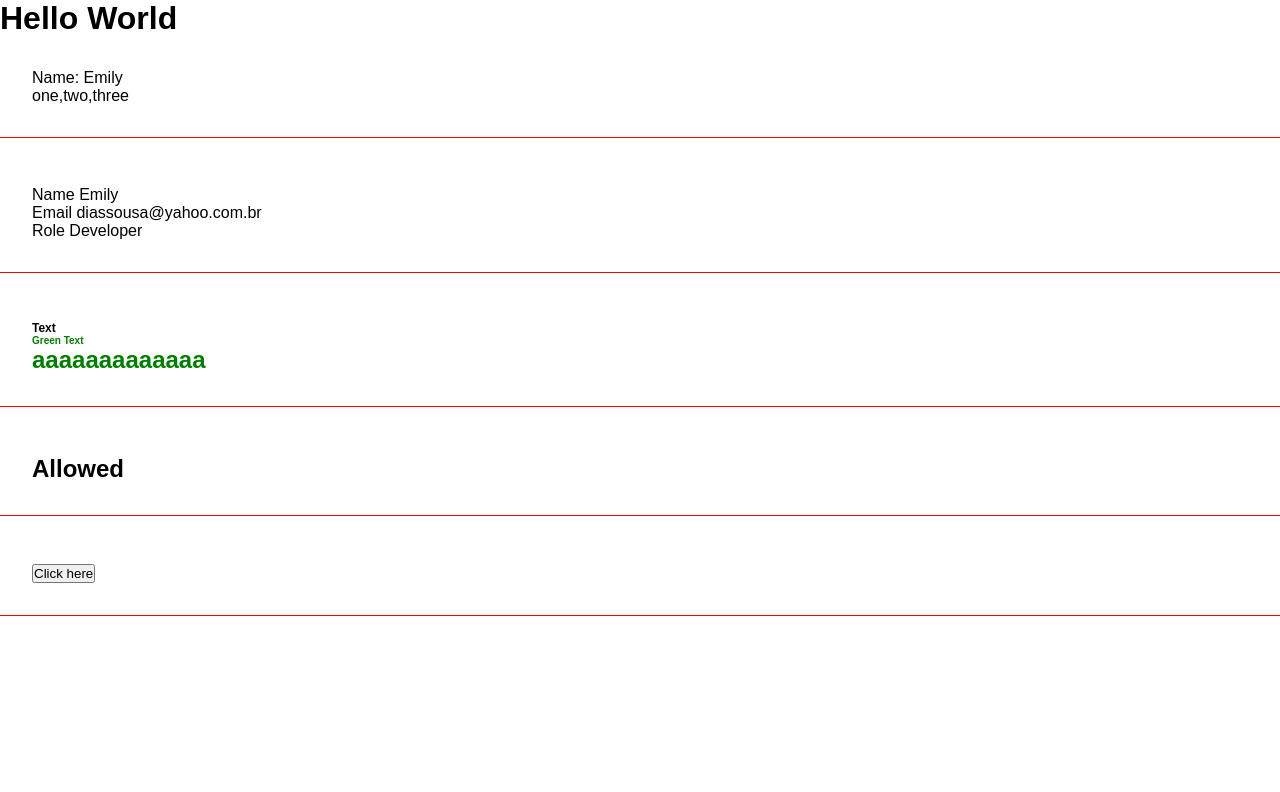
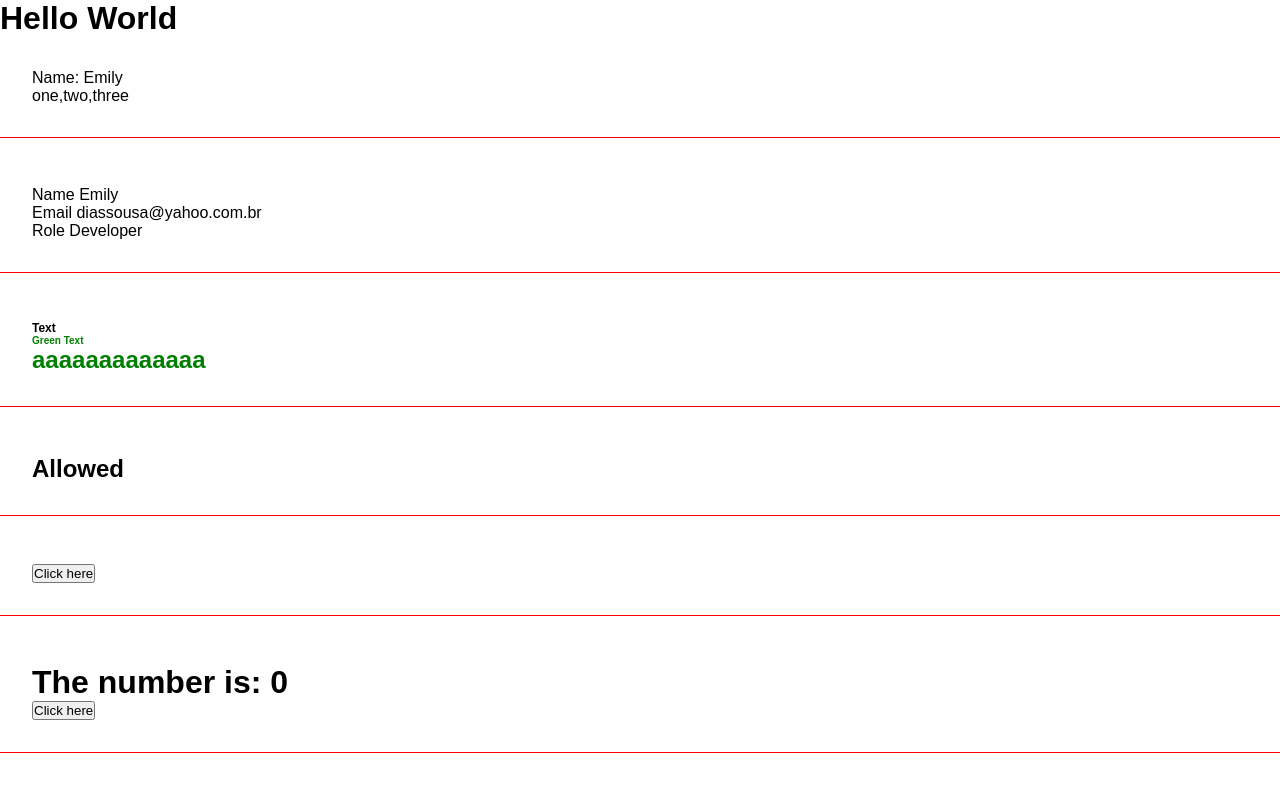
Before and after one commit to emysdias/angular-study, an Angular app in the folder myApp/: page / in a window 1280 px wide. Shown: the top 792 px of the page. Built offline with nearby package versions, Linux system fonts and the light colour scheme.

Commit message:
add emitter son-dad

```diff
--- a/myApp/src/app/app.component.html
+++ b/myApp/src/app/app.component.html
@@ -4,3 +4,4 @@
 <app-directives />
 <app-if-render />
 <app-events />
+<app-emitter />
--- a/myApp/src/app/app.module.ts
+++ b/myApp/src/app/app.module.ts
@@ -8,6 +8,8 @@
 import { DirectivesComponent } from './components/directives/directives.component';
 import { IfRenderComponent } from './components/if-render/if-render.component';
 import { EventsComponent } from './components/events/events.component';
+import { EmitterComponent } from './components/emitter/emitter.component';
+import { ChangeNumberComponent } from './components/change-number/change-number.component';
 
 @NgModule({
   declarations: [
@@ -17,6 +19,8 @@
     DirectivesComponent,
     IfRenderComponent,
     EventsComponent,
+    EmitterComponent,
+    ChangeNumberComponent,
   ],
   imports: [
     BrowserModule,
--- /dev/null
+++ b/myApp/src/app/components/change-number/change-number.component.html
@@ -0,0 +1 @@
+<button (click)="handleClick()">Click here</button>
--- /dev/null
+++ b/myApp/src/app/components/change-number/change-number.component.ts
@@ -0,0 +1,13 @@
+import { Component, Output, EventEmitter } from '@angular/core';
+
+@Component({
+  selector: 'app-change-number',
+  templateUrl: './change-number.component.html',
+  styleUrls: ['./change-number.component.css'],
+})
+export class ChangeNumberComponent {
+  @Output() changeNumber = new EventEmitter();
+  handleClick() {
+    this.changeNumber.emit();
+  }
+}
--- /dev/null
+++ b/myApp/src/app/components/emitter/emitter.component.html
@@ -0,0 +1,4 @@
+<div class="class">
+  <h1>The number is: {{myNumber}}</h1>
+  <app-change-number (changeNumber)="onChangeNumber()"/>
+</div>
--- /dev/null
+++ b/myApp/src/app/components/emitter/emitter.component.ts
@@ -0,0 +1,13 @@
+import { Component } from '@angular/core';
+
+@Component({
+  selector: 'app-emitter',
+  templateUrl: './emitter.component.html',
+  styleUrls: ['./emitter.component.css'],
+})
+export class EmitterComponent {
+  myNumber = 0;
+  onChangeNumber() {
+    this.myNumber = Math.floor(Math.random() * 50);
+  }
+}
```
Also changed, not shown: myApp/src/app/components/change-number/change-number.component.css (added), myApp/src/app/components/emitter/emitter.component.css (added), 2 other files (tests, documents, lock files or other folders).
